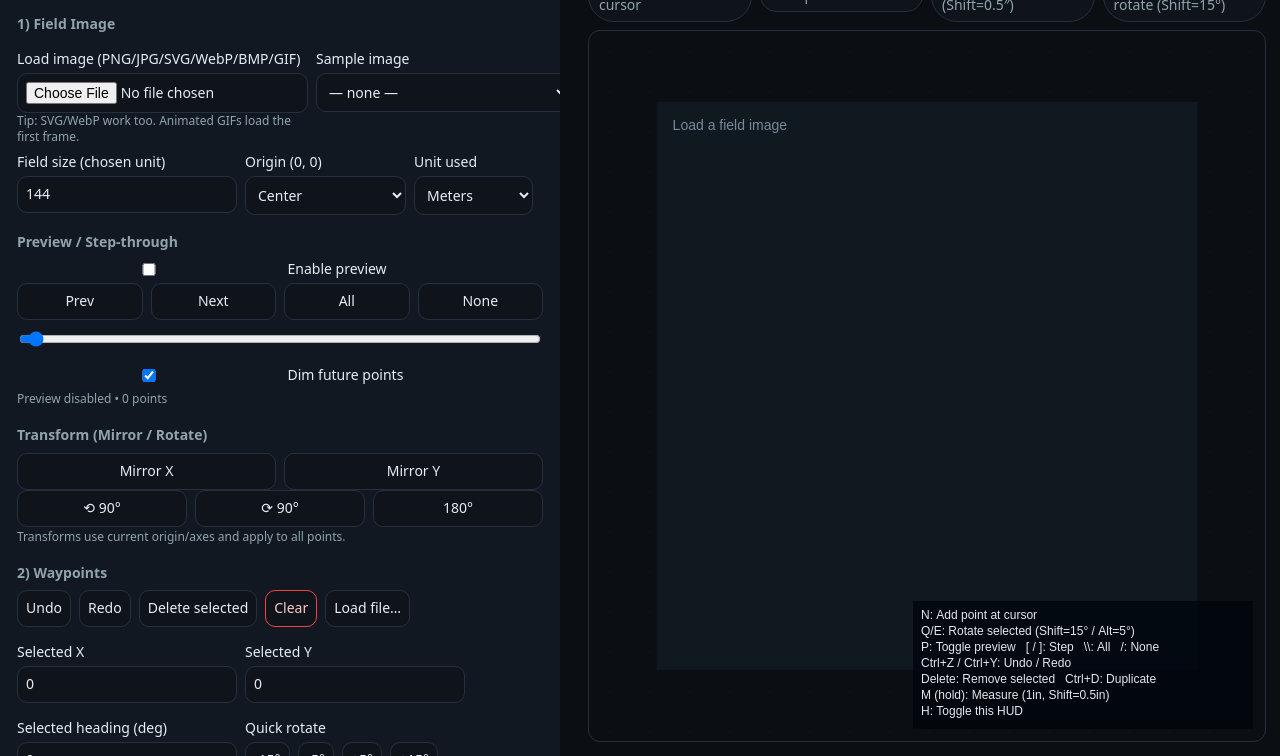
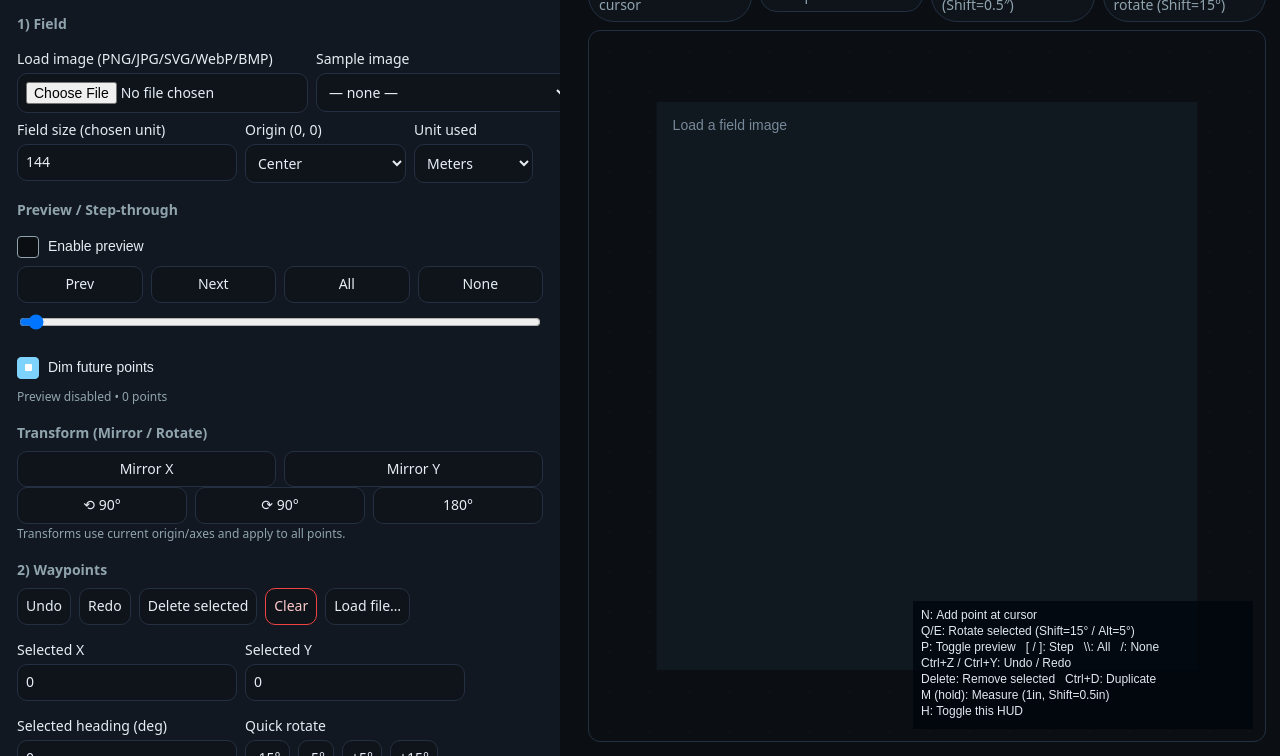
Before and after one commit to ScrapHeads/FTC-Path-Planner, a plain HTML site: page index.html in a window 1280 px wide. Shown: the part 44-800 px from the top of the page. Drawn offline with Linux system fonts and the light colour scheme.

Commit message:
More UI improvements

```diff
--- a/index.html
+++ b/index.html
@@ -12,12 +12,11 @@
   <div class="left">
     <h1>FTC Path Planner</h1>
 
-    <h2>1) Field Image</h2>
+    <h2>1) Field</h2>
     <div class="grid-2">
       <div>
-        <label>Load image (PNG/JPG/SVG/WebP/BMP/GIF)</label>
+        <label>Load image (PNG/JPG/SVG/WebP/BMP)</label>
         <input id="imgInput" type="file" accept="image/*" />
-        <div class="small">Tip: SVG/WebP work too. Animated GIFs load the first frame.</div>
       </div>
       <div>
         <label>Sample image</label>
@@ -93,8 +92,13 @@
     <!-- Heading loop toggle -->
     <div class="row" style="margin-top:8px">
       <label class="row">
-        <input id="headingWrap" type="checkbox" />
-        <span>Wrap headings to <b>±180°</b> for display and <b>±π</b> on export</span>
+        <div class="custom-checkbox-wrapper">
+          <input type="checkbox" id="headingWrap" class="hidden-checkbox">
+          <label for="headingWrap"  class="custom-checkbox-label">
+            <span class="custom-checkbox-box"></span>
+            Wrap headings to <b>±180°</b> for display and <b>±π</b> on export
+          </label>
+        </div>
       </label>
     </div>
     <div class="small">Off = show 0-360° and export radians in [0, 2π). On = show -180…+180° and export radians in (−π, +π].</div>
@@ -112,13 +116,17 @@
       </div>
     </div>
     <div class="row" style="margin-top:6px">
-      <label><input id="boxRotate" type="checkbox" checked /> Align with heading</label>
+      <label><input id="boxRotate" type="checkbox" class="hidden-checkbox" checked /> Align with heading</label>
     </div>
 
     <div class="row">
       <label>
-        <input id="axesFtc" type="checkbox" checked />
-        <span id="axesText">Axes toggle: <b>X+ forward</b>, <b>Y+ left</b></span>
+        <div class="custom-checkbox-wrapper"></div>
+          <input id="axesFtc" type="checkbox" class="hidden-checkbox" checked />
+          <label for="axesFtc" class="custom-checkbox-label">
+            <span class="custom-checkbox-box"></span>
+            Axes toggle: <b>X+ forward,</b> <b>Y+ left</b>
+          </label>
       </label>
     </div>
 
--- a/js/ui.js
+++ b/js/ui.js
@@ -142,8 +142,13 @@ function installPreviewControls(){
   wrap.innerHTML = `
     <h2>Preview / Step-through</h2>
     <label class="row">
-      <input type="checkbox" id="previewToggle">
-      <span>Enable preview</span>
+      <div class="custom-checkbox-wrapper">
+        <input type="checkbox" id="previewToggle" class="hidden-checkbox">
+        <label for="previewToggle" class="custom-checkbox-label">
+          <span class="custom-checkbox-box"></span>
+          Enable preview
+        </label>
+      </div>
     </label>
     <div class="row">
       <button id="previewPrev" title="Previous [">Prev</button>
@@ -155,8 +160,13 @@ function installPreviewControls(){
       <input type="range" id="previewSlider" min="-1" max="-1" value="-1" step="1" style="width:100%">
     </div>
     <label class="row">
-      <input type="checkbox" id="dimFutureToggle" checked>
-      <span>Dim future points</span>
+      <div class="custom-checkbox-wrapper">
+        <input type="checkbox" id="dimFutureToggle" class="hidden-checkbox" checked>
+        <label for="dimFutureToggle" class="custom-checkbox-label">
+          <span class="custom-checkbox-box"></span>
+          Dim future points
+        </label>
+      </div>
     </label>
     <small id="previewStatus" class="small"></small>
   `;
@@ -213,12 +223,12 @@ function installTransformControls(){
   wrap.innerHTML = `
     <h2>Transform (Mirror / Rotate)</h2>
     <div class="row">
-      <button id="flipXBtn" title="Mirror across X axis (Y→−Y)">Mirror X</button>
-      <button id="flipYBtn" title="Mirror across Y axis (X→−X)">Mirror Y</button>
+      <button id="flipXBtn" title="Mirror across X axis (Y→-Y)">Mirror X</button>
+      <button id="flipYBtn" title="Mirror across Y axis (X→-X)">Mirror Y</button>
     </div>
     <div class="row">
       <button id="rotCCWBtn" title="Rotate +90°">⟲ 90°</button>
-      <button id="rotCWBtn"  title="Rotate −90°">⟳ 90°</button>
+      <button id="rotCWBtn"  title="Rotate -90°">⟳ 90°</button>
       <button id="rot180Btn" title="Rotate 180°">180°</button>
     </div>
     <small class="small">Transforms use current origin/axes and apply to all points.</small>
@@ -400,7 +410,7 @@ function getSelY(){ return parseFloat(els.selYIn.value || '0'); }
 // Format degrees based on wrapping preference
 function formatDeg(rad){
   if (state.headingWrapHalf){
-    // −180…+180
+    // -180…+180
     let d = (normalize(rad) * 180 / Math.PI);
     return d;
   } else {
--- a/styles.css
+++ b/styles.css
@@ -97,6 +97,67 @@ code{
   scrollbar-color: var(--accent) var(--panel); /* thumb, track */
 }
 
+/* Checkbox */
+.custom-checkbox-wrapper {
+  display: flex;
+  align-items: center;
+  gap: 9px; /* Space between checkbox and label text */
+  grid-area: 9px;
+  cursor: pointer;
+}
+
+.hidden-checkbox {
+  position: absolute;
+  opacity: 0;
+  width: 0;
+  height: 0;
+}
+
+.custom-checkbox-label {
+  display: flex;
+  align-items: center;
+  cursor: pointer;
+  font-family: sans-serif;
+  color: var(--text);
+  gap: 9px;
+}
+
+.custom-checkbox-box {
+  width: 20px;
+  height: 20px;
+  border: 1px solid var(--muted);
+  border-radius: 4px;
+  background-color: var(--bg);
+  display: flex;
+  justify-content: center;
+  align-items: center;
+  transition: all 0.2s ease-in-out;
+}
+
+.custom-checkbox-box::after {
+  content: '';
+  width: 7px;
+  height: 7px;
+  background-color: var(--muted); /* Initial hidden state */
+  border-radius: 1px;
+  transform: scale(0);
+  transition: transform 0.2s ease-in-out, background-color 0.2s ease-in-out;
+}
+
+.hidden-checkbox:checked + .custom-checkbox-label .custom-checkbox-box {
+  border-color: var(--accent);
+  background-color: var(--accent);
+}
+
+.hidden-checkbox:checked + .custom-checkbox-label .custom-checkbox-box::after {
+  transform: scale(1);
+  background-color: #fff; /* Checkmark color */
+}
+
+.hidden-checkbox:focus + .custom-checkbox-label .custom-checkbox-box {
+  box-shadow: 0 0 0 1px var(--accent); /* Focus indicator */
+}
+
 
 /* UI bits */
 h1{font-size:18px;margin:0 0 10px 0}
```
